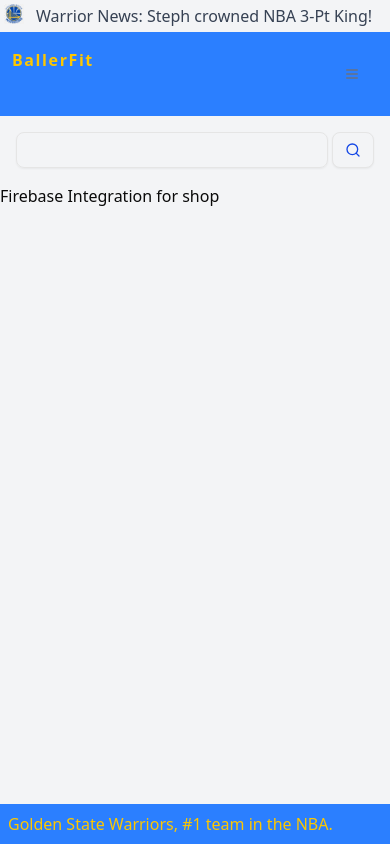
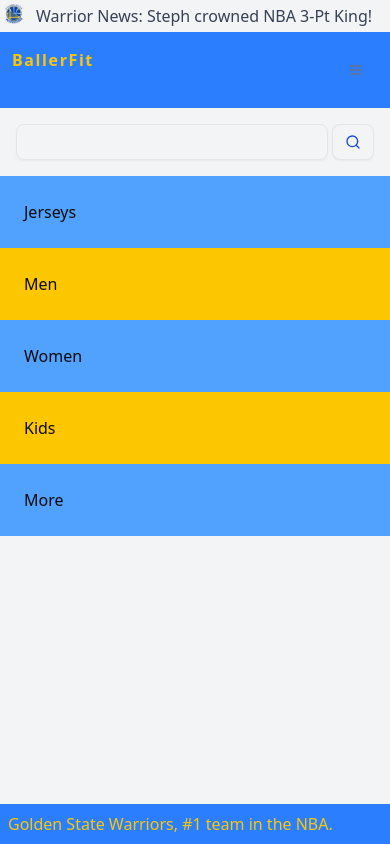
Before and after one commit to shando-howell/baller-stats, a Next.js app: page /shop in a window 390 px wide. Built offline with nearby package versions, Linux system fonts and the light colour scheme; no server answers.

Commit message:
Worked on UI

```diff
--- a/app/components/brands-bar/BrandsBar.tsx
+++ b/app/components/brands-bar/BrandsBar.tsx
@@ -25,7 +25,7 @@
 
 const BrandsBar = () => {
   return (
-    <div className="flex">
+    <div className="flex justify-center">
             {logos.map((logo) => (
                 <div key={logo.id} className="px-6">
                     <Image
--- a/app/components/header/Header.tsx
+++ b/app/components/header/Header.tsx
@@ -8,7 +8,7 @@
             alt="Home page image"
         />
         <div
-          className="py-6 px-4 bg-gray-100"
+          className="py-6 bg-gray-100"
         >
           <BrandsBar />
         </div>
--- a/app/components/navbar/Navbar.tsx
+++ b/app/components/navbar/Navbar.tsx
@@ -17,7 +17,7 @@
           </Link>
         </div>
 
-        <div className="p-2">
+        <div className="p-1">
           <Button
             variant="ghost"
             size="icon"
--- a/app/layout.tsx
+++ b/app/layout.tsx
@@ -26,7 +26,9 @@
             <NavigationProvider>
               <div className="flex flex-col h-screen">
                 <AnnounceBar />
-                <Sidebar />
+                <div className="md:hidden">
+                  <Sidebar />
+                </div>
                 <Navbar />
                 <SearchBar />
                 <div className="flex-1">
--- a/app/shop/page.tsx
+++ b/app/shop/page.tsx
@@ -1,7 +1,11 @@
 export default function Shop() {
   return (
-    <div>
-      <h1>Firebase Integration for shop</h1>
+    <div className="flex flex-col">
+      <div className="p-6 bg-blue-400">Jerseys</div>
+      <div className="p-6 bg-yellow-400">Men</div>
+      <div className="p-6 bg-blue-400">Women</div>
+      <div className="p-6 bg-yellow-400">Kids</div>
+      <div className="p-6 bg-blue-400">More</div>
     </div>
   )
 
--- a/app/tickets/page.tsx
+++ b/app/tickets/page.tsx
@@ -6,6 +6,7 @@
   CardContent,
   CardFooter
 } from "@/components/ui/card"
+import { Calendar, MapPin } from "lucide-react"
 import Image from "next/image"
 
 const TicketsPage = () => {
@@ -27,12 +28,12 @@
                 <h3>Golden State Warriors vs Minesota Timberwolves</h3>
               </CardContent>
               <CardDescription className="flex">
-              <p className="flex-1 text-gray-800">
-                Chase Center
-              </p>
-              <p className="text-gray-800">
-                Saturday, May 12th
-              </p>
+                <div className="flex flex-1">
+                  <MapPin /> Chase Center
+                </div>
+                <div className="flex">
+                  <Calendar/> Saturday, May 12th
+                </div>
               </CardDescription>
               <Button>Purchase Tickets</Button>
               <CardFooter>
```
Lines whose indentation alone changed are shown as unchanged.
